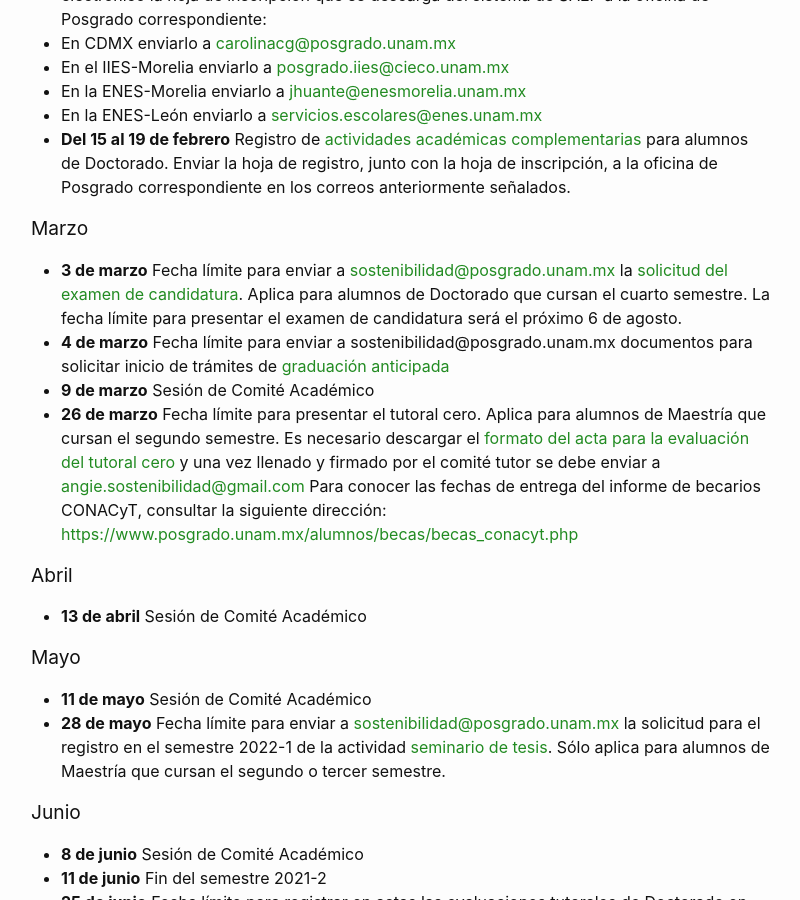
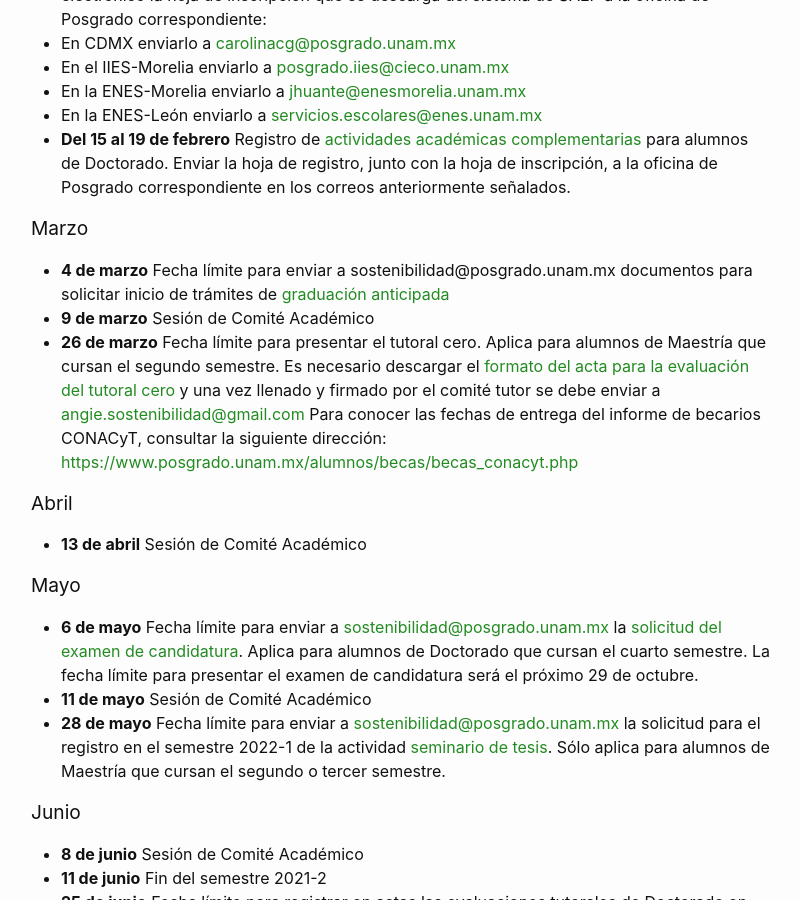
Before and after one commit to pcs-unam/pcs-unam.github.io, a Jekyll site: the page built from posgrado/calendario2.md, in a window 1280 px wide and 900 px high, scrolled down 739 px. Shown: the whole window, without its empty margins (239-1039 px from the left). Built offline with Jekyll 4.4.1, drawn with Linux system fonts in a browser that asks for light colours; some of the changed lines change nothing that is shown.

Commit message:
Se ajustaron fechas de candidatura

```diff
--- a/posgrado/calendario2.md
+++ b/posgrado/calendario2.md
@@ -23,7 +23,6 @@
 - **Del 15 al 19 de febrero** Registro de [actividades académicas complementarias](/doctorado/actividades) para alumnos de Doctorado. Enviar la hoja de registro, junto con la hoja de inscripción, a la oficina de Posgrado correspondiente en los correos anteriormente señalados.
 
 ### Marzo
-- **3 de marzo** Fecha límite para enviar a <sostenibilidad@posgrado.unam.mx> la [solicitud del examen de candidatura](/doctorado/candidatura). Aplica para alumnos de Doctorado que cursan el cuarto semestre. La fecha límite para presentar el examen de candidatura será el próximo 6 de agosto.
 - **4 de marzo** Fecha límite para enviar a sostenibilidad@posgrado.unam.mx documentos para solicitar inicio de trámites de [graduación anticipada](/maestria/graduacion-anticipada)
 - **9 de marzo** Sesión de Comité Académico
 - **26 de marzo** Fecha límite para presentar el tutoral cero. Aplica para alumnos de Maestría que cursan el segundo semestre. Es necesario descargar el [formato del acta para la evaluación del tutoral cero](/assets/formatos/maestria/tutoral_0.pdf)  y una vez llenado y firmado por el comité tutor se debe enviar a <angie.sostenibilidad@gmail.com>
@@ -35,6 +34,7 @@
 
 ### Mayo
 
+- **6 de mayo** Fecha límite para enviar a <sostenibilidad@posgrado.unam.mx> la [solicitud del examen de candidatura](/doctorado/candidatura). Aplica para alumnos de Doctorado que cursan el cuarto semestre. La fecha límite para presentar el examen de candidatura será el próximo 29 de octubre.
 - **11 de mayo** Sesión de Comité Académico
 - **28 de mayo** Fecha límite para enviar a <sostenibilidad@posgrado.unam.mx> la solicitud para el registro en el semestre 2022-1 de la actividad [seminario de tesis](/maestria/seminario_tesis). Sólo aplica para alumnos de Maestría que cursan el segundo o tercer semestre.
 
```
